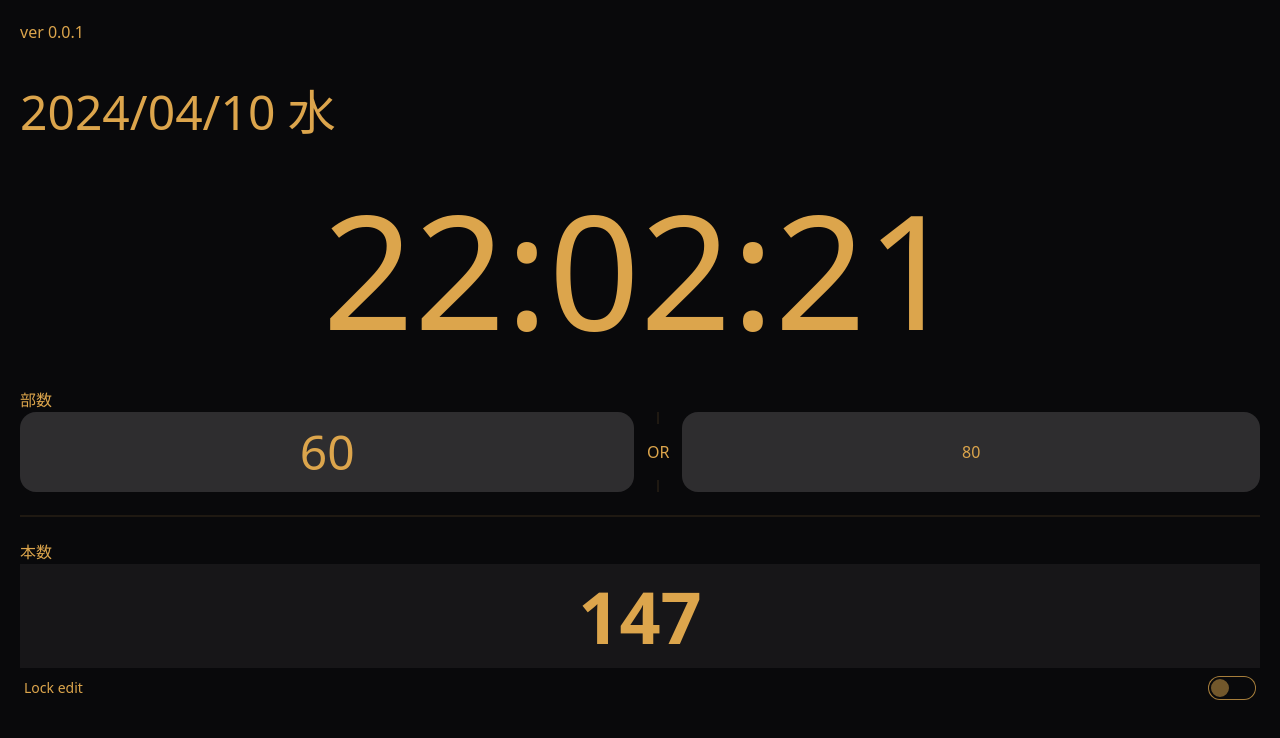
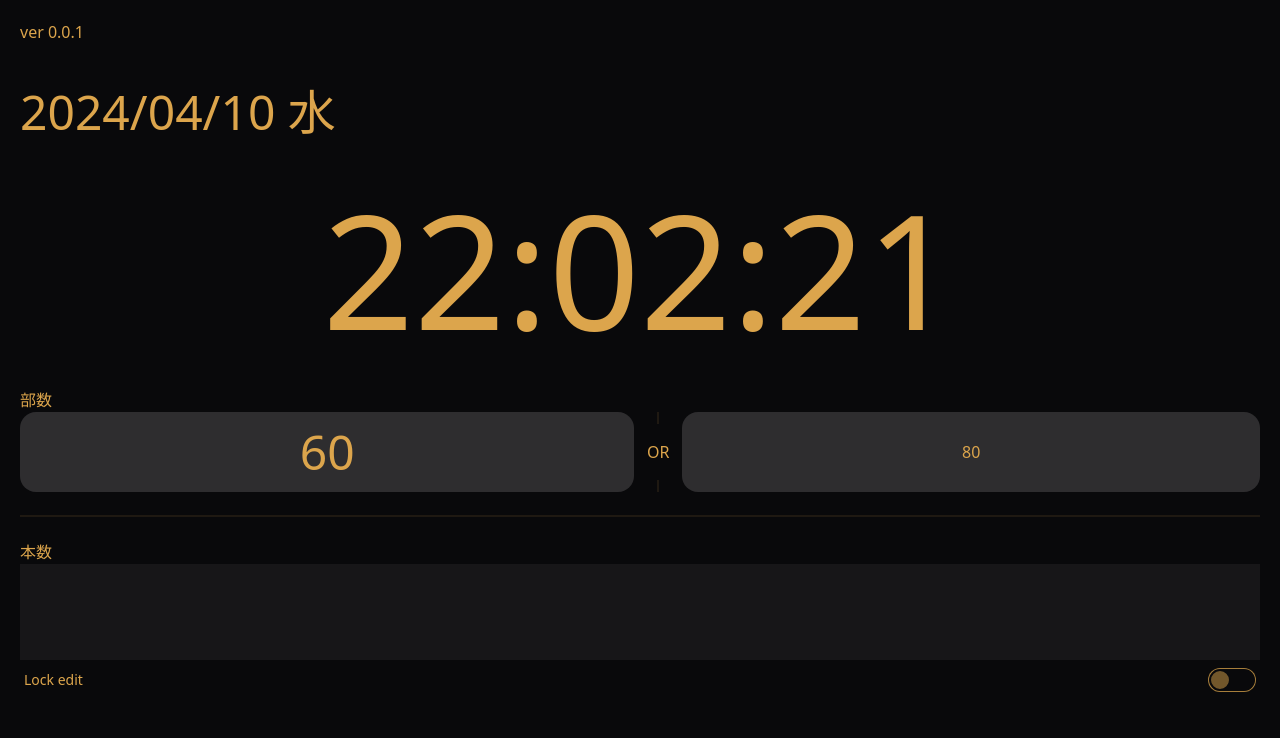
Before and after one commit to yoko0180/nimachi, a React (Vite) app: page / in a window 1280 px wide. Shown: the top 738 px of the page. Built offline with nearby package versions, Linux system fonts and the light colour scheme.

Commit message:
empty input

```diff
--- a/src/App.tsx
+++ b/src/App.tsx
@@ -5,7 +5,7 @@ import { Now } from "./Now"
 
 
 function App() {
-  const [inputValue, setInputValue] = useState("147")
+  const [inputValue, setInputValue] = useState("")
   const [busu, setBusu] = useState(60)
   const [lock, setLock] = useState(false)
 
```
